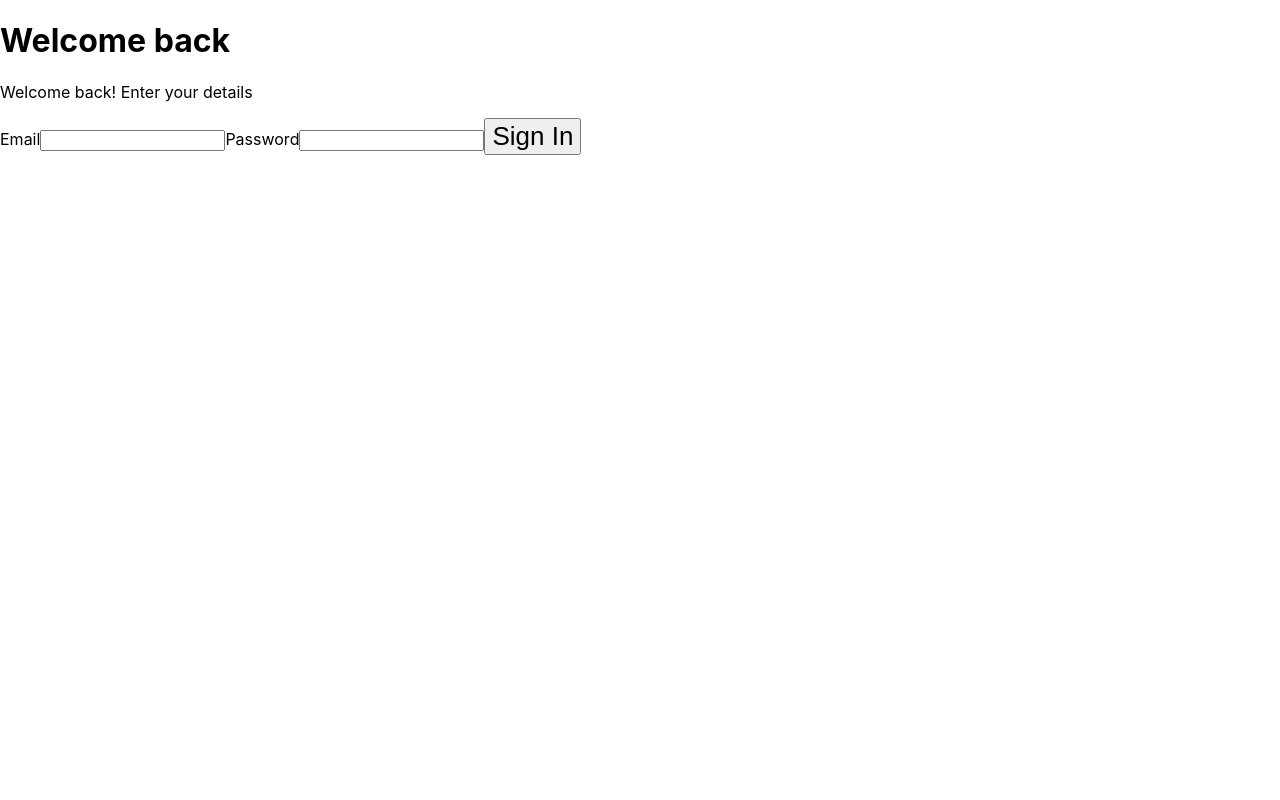
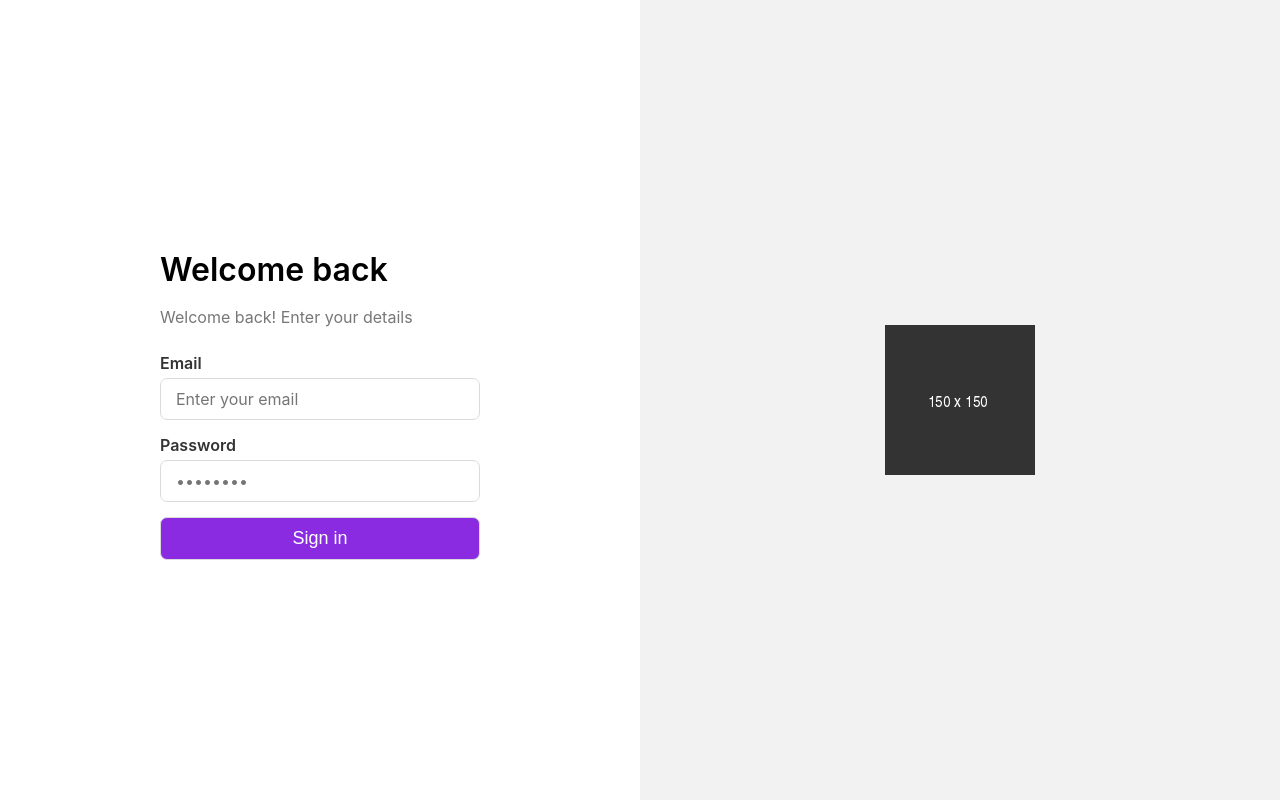
Before and after one commit to misiq/cv-generator, a React (Vite) app: page /login in a window 1280 px wide. Built offline with nearby package versions, Linux system fonts and the light colour scheme.

Commit message:
login-screen styling done

```diff
--- a/index.html
+++ b/index.html
@@ -5,6 +5,12 @@
     <link rel="icon" type="image/svg+xml" href="/src/favicon.svg" />
     <meta name="viewport" content="width=device-width, initial-scale=1.0" />
     <title>Vite App</title>
+    <link rel="preconnect" href="https://fonts.googleapis.com" />
+    <link rel="preconnect" href="https://fonts.gstatic.com" crossorigin />
+    <link
+      href="https://fonts.googleapis.com/css2?family=Roboto:wght@100;400;700&display=swap"
+      rel="stylesheet"
+    />
   </head>
   <body>
     <div id="root"></div>
--- a/package.json
+++ b/package.json
@@ -14,6 +14,7 @@
     "react": "^18.0.0",
     "react-dom": "^18.0.0",
     "react-router-dom": "6",
+    "styled-components": "^5.3.5",
     "yup": "^0.32.11"
   },
   "devDependencies": {
@@ -27,6 +28,7 @@
     "@storybook/testing-library": "^0.0.11",
     "@types/react": "^18.0.0",
     "@types/react-dom": "^18.0.0",
+    "@types/styled-components": "^5.1.25",
     "@vitejs/plugin-react": "^1.3.0",
     "babel-loader": "^8.2.5",
     "typescript": "^4.6.3",
--- a/src/App.tsx
+++ b/src/App.tsx
@@ -1,12 +1,14 @@
-import { useState } from 'react'
-import logo from './logo.svg'
-import './App.css'
+import { useState } from "react";
+import logo from "./logo.svg";
+import "./App.css";
+import GlobalStyle from "./globalStyles/GlobalStyles";
 
 function App() {
-  const [count, setCount] = useState(0)
+  const [count, setCount] = useState(0);
 
   return (
     <div className="App">
+      <GlobalStyle />
       <header className="App-header">
         <img src={logo} className="App-logo" alt="logo" />
         <p>Hello Vite + React!</p>
@@ -27,7 +29,7 @@ function App() {
           >
             Learn React
           </a>
-          {' | '}
+          {" | "}
           <a
             className="App-link"
             href="https://vitejs.dev/guide/features.html"
@@ -39,7 +41,7 @@ function App() {
         </p>
       </header>
     </div>
-  )
+  );
 }
 
-export default App
+export default App;
--- /dev/null
+++ b/src/components/header/Header.styled.tsx
@@ -0,0 +1,32 @@
+import styled from "styled-components";
+
+const StyledHeadingWrapper = styled.div`
+  display: flex;
+  justify-content: center;
+
+  @media screen and (min-width: 576px) {
+    width: 70%;
+  }
+
+  @media screen and (min-width: 1024px) {
+    width: 50%;
+  }
+`;
+
+const StyledHeading = styled.div`
+  display: flex;
+  flex-direction: column;
+  width: 70vw;
+`;
+
+const StyledH1 = styled.h1`
+  margin: 0.3em 0;
+  font-weight: 600;
+`;
+
+const StyledText = styled.p`
+  color: #777;
+  margin: 0.5em 0 0.7em;
+`;
+
+export { StyledHeadingWrapper, StyledHeading, StyledH1, StyledText };
--- a/src/components/header/Header.tsx
+++ b/src/components/header/Header.tsx
@@ -1,10 +1,19 @@
+import {
+  StyledHeadingWrapper,
+  StyledHeading,
+  StyledH1,
+  StyledText,
+} from "./Header.styled";
+
 const Header = () => {
-    return(
-        <div>
-            <h1>Welcome back</h1>
-            <p>Welcome back! Enter your details</p>
-        </div>
-    )
-}
+  return (
+    <StyledHeadingWrapper>
+      <StyledHeading>
+        <StyledH1>Welcome back</StyledH1>
+        <StyledText>Welcome back! Enter your details</StyledText>
+      </StyledHeading>
+    </StyledHeadingWrapper>
+  );
+};
 
 export default Header;
--- /dev/null
+++ b/src/globalStyles/GlobalStyles.tsx
@@ -0,0 +1,9 @@
+import { createGlobalStyle } from "styled-components";
+
+const GlobalStyle = createGlobalStyle`
+    font-family: 'Roboto', sans-serif;
+    margin: 0;
+    padding: 0;
+`;
+
+export default GlobalStyle;
--- /dev/null
+++ b/src/pages/LoginScreen/LoginScreen.styled.tsx
@@ -0,0 +1,41 @@
+import styled from "styled-components";
+
+const StyledPageWrapper = styled.div`
+  display: flex;
+  flex-direction: column;
+  justify-content: space-evenly;
+  height: 100vh;
+
+  @media screen and (min-width: 576px) {
+    flex-direction: row;
+  }
+`;
+const StyledLeftSideWrapper = styled.div`
+  width: 100vw;
+  height: 50vh;
+  justify-content: center;
+  display: flex;
+  flex-direction: column;
+  align-items: center;
+
+  @media screen and (min-width: 576px) {
+    width: 50vw;
+    height: 100vh;
+  }
+`;
+
+const StyledRightSideWrapper = styled.div`
+  width: 100vw;
+  background-color: #f2f2f2;
+  display: flex;
+  justify-content: center;
+  align-items: center;
+  height: 50vh;
+
+  @media screen and (min-width: 576px) {
+    width: 50vw;
+    height: 100vh;
+  }
+`;
+
+export { StyledPageWrapper, StyledLeftSideWrapper, StyledRightSideWrapper };
--- a/src/pages/LoginScreen/LoginScreen.tsx
+++ b/src/pages/LoginScreen/LoginScreen.tsx
@@ -1,12 +1,23 @@
 import Header from "../../components/header/Header";
 import LoginForm from "./components/LoginForm";
+import LogoImage from "./LoginScreenLogo/logo.png";
+import {
+  StyledPageWrapper,
+  StyledLeftSideWrapper,
+  StyledRightSideWrapper,
+} from "./LoginScreen.styled";
 
 const LoginScreen = () => {
   return (
-    <>
-      <Header />
-      <LoginForm />
-    </>
+    <StyledPageWrapper>
+      <StyledLeftSideWrapper>
+        <Header />
+        <LoginForm />
+      </StyledLeftSideWrapper>
+      <StyledRightSideWrapper>
+        <img src={LogoImage} alt="Logo" />
+      </StyledRightSideWrapper>
+    </StyledPageWrapper>
   );
 };
 
--- /dev/null
+++ b/src/pages/LoginScreen/components/LoginForm/LoginForm.styled.tsx
@@ -0,0 +1,68 @@
+import styled from "styled-components";
+
+const StyledFormWrapper = styled.div`
+  display: flex;
+  justify-content: center;
+
+  @media screen and (min-width: 576px) {
+    width: 70%;
+  }
+  @media screen and (min-width: 1024px) {
+    width: 50%;
+  }
+`;
+
+const StyledForm = styled.form`
+  display: flex;
+  flex-direction: column;
+  width: 70vw;
+`;
+
+const StyledLabel = styled.label`
+  text-align: left;
+  font-weight: 600;
+  padding: 15px 0 5px 0;
+  color: #333;
+`;
+
+const StyledInput = styled.input`
+  all: unset;
+  border: 1px solid #dbdbdb;
+  border-radius: 7px;
+  padding: 10px 15px;
+  color: #333;
+`;
+
+const StyledErrorWrapper = styled.div`
+  display: flex;
+  justify-content: flex-end;
+`;
+
+const StyledError = styled.span`
+  color: #fff;
+  background-color: #df4b4b;
+  padding: 5px;
+  margin-top: 5px;
+`;
+
+const StyledButton = styled.button`
+  margin-top: 15px;
+  border: 1px solid #dbdbdb;
+  border-radius: 7px;
+  padding: 10px 15px;
+  color: #fff;
+  background-color: blueviolet;
+  font-size: 18px;
+  font-weight: 500;
+  cursor: pointer;
+`;
+
+export {
+  StyledFormWrapper,
+  StyledForm,
+  StyledLabel,
+  StyledInput,
+  StyledErrorWrapper,
+  StyledError,
+  StyledButton,
+};
--- a/src/pages/LoginScreen/components/LoginForm/LoginForm.tsx
+++ b/src/pages/LoginScreen/components/LoginForm/LoginForm.tsx
@@ -1,6 +1,15 @@
 import ValidateFunctionArguments from "./LoginForm.type";
 import { FC } from "react";
 import { useFormik } from "formik";
+import {
+  StyledFormWrapper,
+  StyledForm,
+  StyledLabel,
+  StyledInput,
+  StyledErrorWrapper,
+  StyledError,
+  StyledButton,
+} from "./LoginForm.styled";
 
 const validate = (values: ValidateFunctionArguments) => {
   const errors = {
@@ -32,27 +41,38 @@ const LoginForm: FC = () => {
       console.log(values);
     },
   });
-  console.log(formik.values.password);
   return (
-    <form onSubmit={formik.handleSubmit}>
-      <label htmlFor="email">Email</label>
-      <input
+    <StyledFormWrapper>
+      <StyledForm onSubmit={formik.handleSubmit}>
+        <StyledLabel htmlFor="email">Email</StyledLabel>
+        <StyledInput
           type="email"
           name="email"
           onChange={formik.handleChange}
           value={formik.values.email}
+          placeholder="Enter your email"
         />
-      {formik.errors.email && <span>{formik.errors.email}</span>}
-      <label htmlFor="password">Password</label>
-      <input
+        {formik.errors.email && (
+          <StyledErrorWrapper>
+            <StyledError>{formik.errors.email}</StyledError>
+          </StyledErrorWrapper>
+        )}
+        <StyledLabel htmlFor="password">Password</StyledLabel>
+        <StyledInput
           type="password"
           name="password"
           onChange={formik.handleChange}
           value={formik.values.password}
+          placeholder="&bull;&bull;&bull;&bull;&bull;&bull;&bull;&bull;"
         />
-      {formik.errors.password && <span>{formik.errors.password}</span>}
-      <button type="submit">Sign In</button>
-    </form>
+        {formik.errors.password && (
+          <StyledErrorWrapper>
+            <StyledError>{formik.errors.password}</StyledError>
+          </StyledErrorWrapper>
+        )}
+        <StyledButton type="submit">Sign in</StyledButton>
+      </StyledForm>
+    </StyledFormWrapper>
   );
 };
 
```
Also changed, not shown: src/pages/LoginScreen/LoginScreenLogo/logo.png (added), 1 other file (tests, documents, lock files or other folders). Lines whose indentation alone changed are shown as unchanged.
